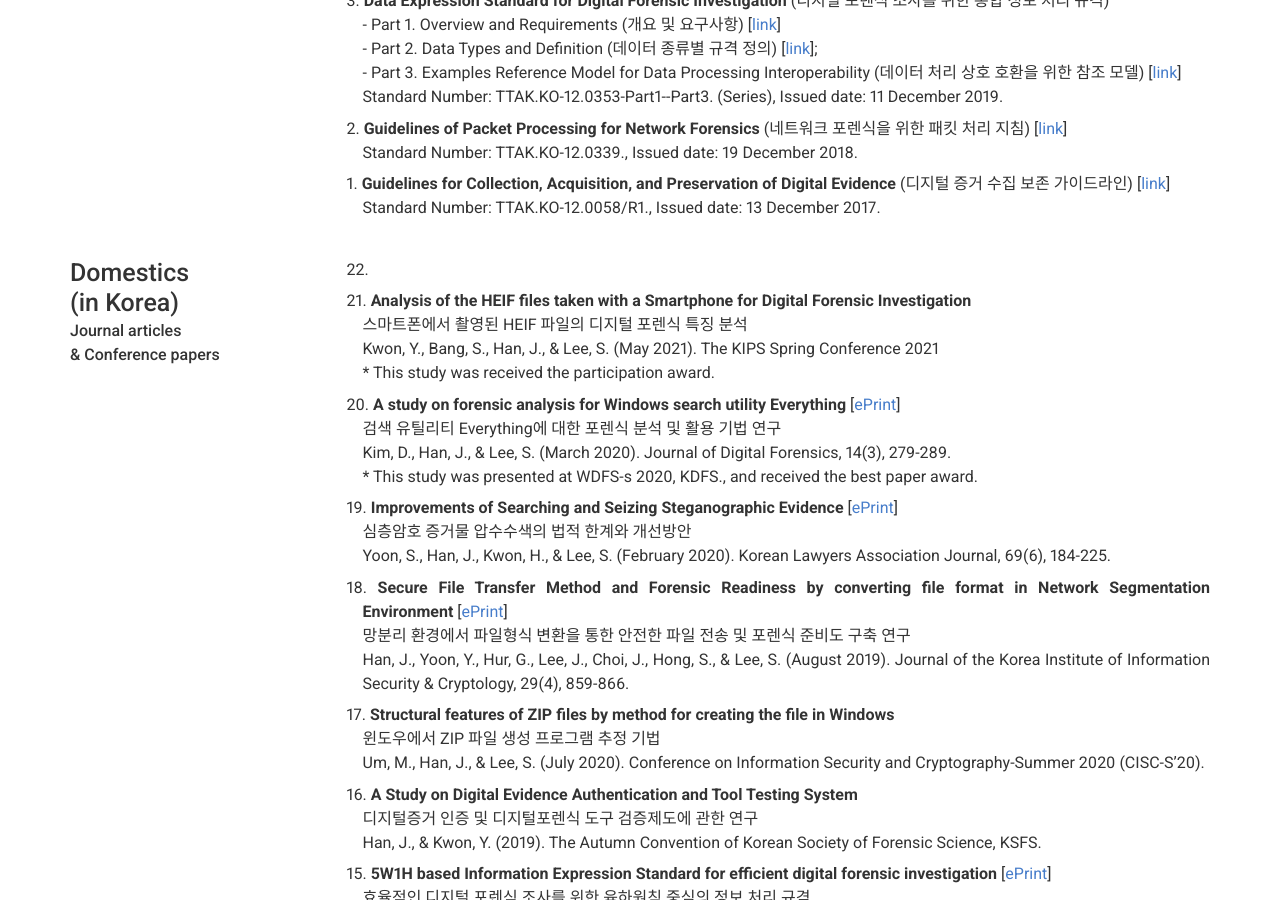
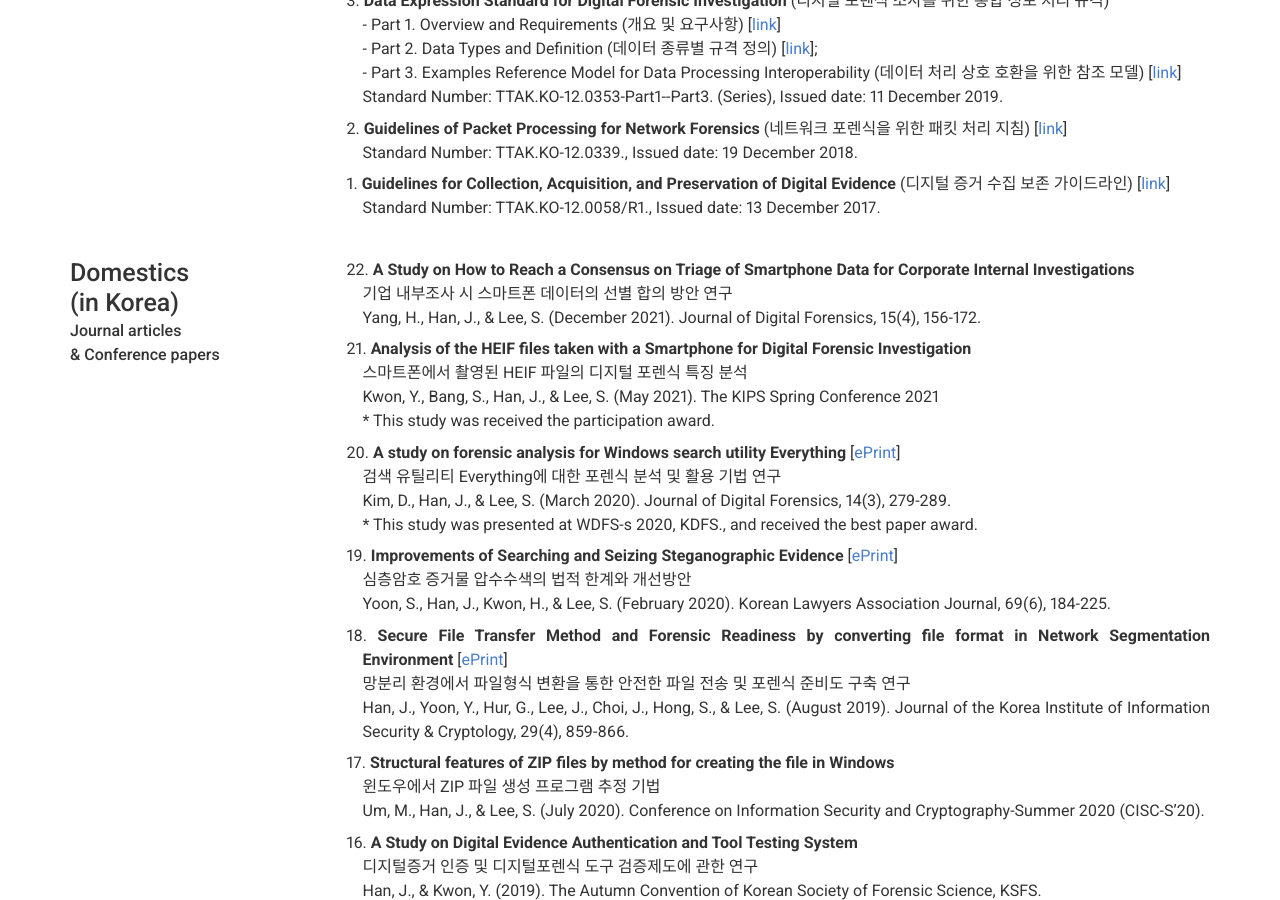
Before and after one commit to JaehyeokHan/jaehyeokhan.github.io, a Jekyll site: the page built from index.md, in a window 1280 px wide and 900 px high, scrolled down 4076 px. Built offline with Jekyll 4.4.1, drawn with Linux system fonts in a browser that asks for light colours; nearby versions of some CDN libraries.

Commit message:
Update _config.yml

```diff
--- a/_config.yml
+++ b/_config.yml
@@ -238,7 +238,7 @@ content:
         title: Domestics<br>(in Korea)
         sub_title: Journal articles <br>& Conference papers
         description: | # this will include new lines to allow paragraphs
-          <p style="text-indent: -1em;">22. </p>
+          <p style="text-indent: -1em;">22. <b>A Study on How to Reach a Consensus on Triage of Smartphone Data for Corporate Internal Investigations</b><br>기업 내부조사 시 스마트폰 데이터의 선별 합의 방안 연구<br>Yang, H., Han, J., & Lee, S. (December 2021). Journal of Digital Forensics, 15(4), 156-172.</p>
           <p style="text-indent: -1em;">21. <b>Analysis of the HEIF files taken with a Smartphone for Digital Forensic Investigation</b><br>스마트폰에서 촬영된 HEIF 파일의 디지털 포렌식 특징 분석<br>Kwon, Y., Bang, S., Han, J., & Lee, S. (May 2021). The KIPS Spring Conference 2021<br>* This study was received the participation award.</p>
           <p style="text-indent: -1em;">20. <b>A study on forensic analysis for Windows search utility Everything</b> [<A href = "https://www.kci.go.kr/kciportal/ci/sereArticleSearch/ciSereArtiView.kci?sereArticleSearchBean.artiId=ART002636122" target = "top">ePrint</A>]<br>검색 유틸리티 Everything에 대한 포렌식 분석 및 활용 기법 연구<br>Kim, D., Han, J., & Lee, S. (March 2020). Journal of Digital Forensics, 14(3), 279-289.<br>* This study was presented at WDFS-s 2020, KDFS., and received the best paper award.</p>
           <p style="text-indent: -1em;">19. <b>Improvements of Searching and Seizing Steganographic Evidence</b> [<A href = "https://www.kci.go.kr/kciportal/ci/sereArticleSearch/ciSereArtiView.kci?sereArticleSearchBean.artiId=ART002671199" target = "top">ePrint</A>]<br>심층암호 증거물 압수수색의 법적 한계와 개선방안<br>Yoon, S., Han, J., Kwon, H., & Lee, S. (February 2020). Korean Lawyers Association Journal, 69(6), 184-225.</p>
```
